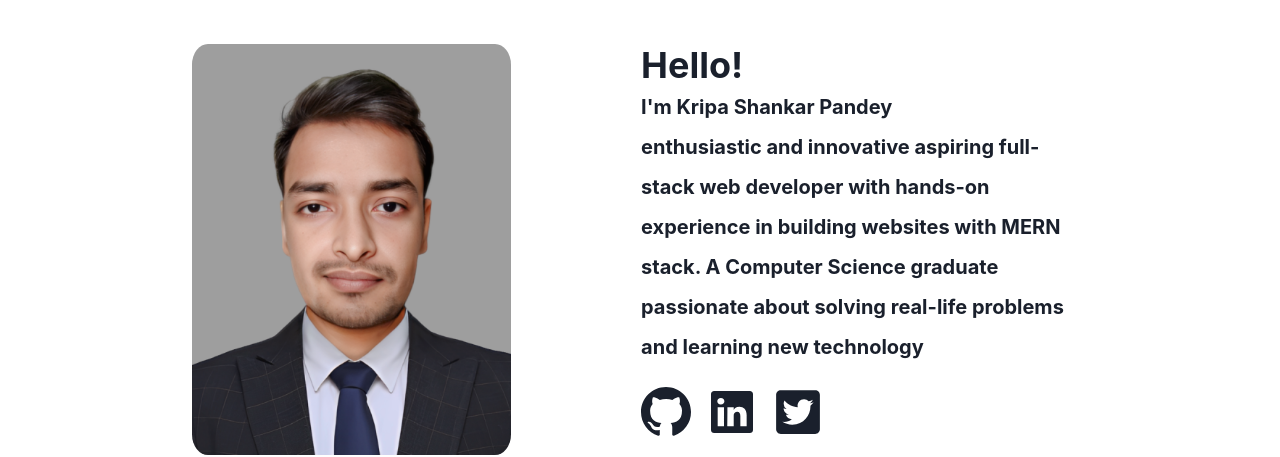
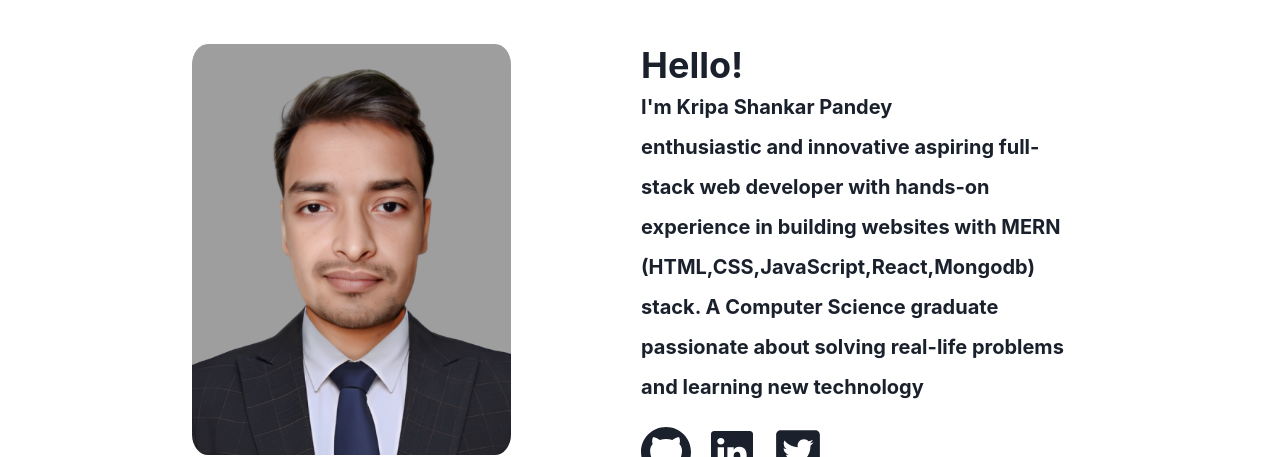
Before and after one commit to kripaShankarPandey/KripaShankarPandey.github.io, a React (Create React App) app: page / in a window 1280 px wide. Shown: the part 920-1377 px from the top of the page. Built offline with nearby package versions, Linux system fonts and the light colour scheme.

Commit message:
bug fixed

```diff
--- a/src/Pages/About.jsx
+++ b/src/Pages/About.jsx
@@ -15,7 +15,7 @@ import { FaTwitterSquare } from "react-icons/fa";
 
 function About() {
   return (
-    <Box id="about">
+    <Box id="about" className="about section">
       <Flex
         direction={{ base: "column", md: "row" }}
         w="70%"
@@ -53,9 +53,10 @@ function About() {
             id="user-detail-intro"
           >
             enthusiastic and innovative aspiring full-stack web developer with
-            hands-on experience in building websites with MERN stack. A Computer
-            Science graduate passionate about solving real-life problems and
-            learning new technology
+            hands-on experience in building websites with MERN
+            (HTML,CSS,JavaScript,React,Mongodb) stack. A Computer Science
+            graduate passionate about solving real-life problems and learning
+            new technology
           </Text>
           <HStack mt={5} spacing={5}>
             <Link href="https://github.com/kripaShankarPandey">
--- a/src/Pages/Home.jsx
+++ b/src/Pages/Home.jsx
@@ -47,7 +47,7 @@ const Home = () => {
         GitHubCalendar
       </Heading>
       <VStack mb={10} ml={["5"]} mr={["5"]}>
-        <GitHubCalendar username="kripashankarpandey" />
+        <GitHubCalendar username="kripaShankarPandey" />
       </VStack>
 
       <Flex
@@ -62,7 +62,7 @@ const Home = () => {
           <Image
             id="github-stats-card"
             src="
-          https://github-readme-stats.vercel.app/api?username=kripashankarpandey&show_icons=true&include_all_commits=true&count_private=true&hide=issues,contribs&border_radius=20&locale=en&theme=radical"
+          https://github-readme-stats.vercel.app/api?username=kripaShankarPandey&show_icons=true&include_all_commits=true&count_private=true&hide=issues,contribs&border_radius=20&locale=en&theme=radical"
             alt="github status"
           />
         </Box>
@@ -70,7 +70,7 @@ const Home = () => {
           <Image
             id="github-top-langs"
             src="
-          https://github-readme-stats.vercel.app/api/top-langs/?username=kripashankarpandey&layout=compact&hide=Shell&border_radius=20&theme=radical"
+          https://github-readme-stats.vercel.app/api/top-langs/?username=kripaShankarPandey&layout=compact&hide=Shell&border_radius=20&theme=radical"
             alt="github status"
           />
         </Box>
@@ -80,7 +80,7 @@ const Home = () => {
         <Image
           id="github-streak-stats"
           src="
-          https://github-readme-streak-stats.herokuapp.com?user=kripashankarpandey&theme=radical&border_radius=20"
+          https://github-readme-streak-stats.herokuapp.com?user=kripaShankarPandey&theme=radical&border_radius=20"
           alt="github status"
         />
       </VStack>
```
